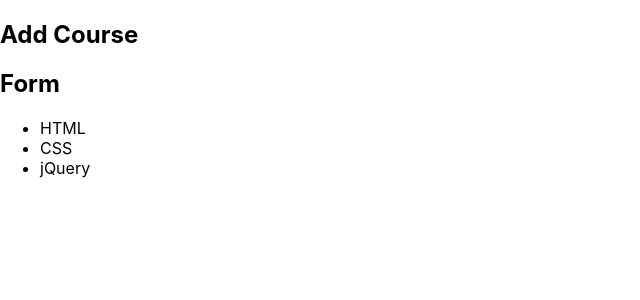
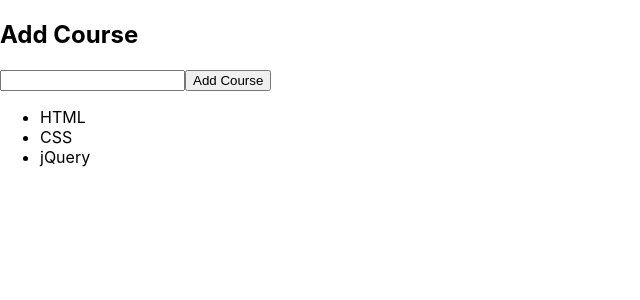
Before and after one commit to MansourMoukdad88/ReactCrud, a React (Create React App) app in the folder crud-app/: page / in a window 1280 px wide. Shown: the top 300 px of the page, without its empty margins (0-640 px from the left). Built offline with nearby package versions, Linux system fonts and the light colour scheme.

Commit message:
Create Form For Add Courses

```diff
--- a/crud-app/src/App.js
+++ b/crud-app/src/App.js
@@ -11,8 +11,22 @@ class App extends Component{
       {name: "HTML"},
       {name: "CSS"},
       {name: "jQuery"}
-    ]
+    ],
+    current: ""
   }
+
+// Update Course
+  updateCourse = (e) => {
+    console.log(e.target.value);
+  }
+
+
+// Add Course
+  addCourse = (e) => {
+    e.preventDefault()
+    console.log("Course Added")
+  }
+
   render() {
     const {courses} = this.state;
     const courseList = courses.map((course, index) =>{
@@ -21,9 +35,8 @@ render() {
     return (
       <section className="App">
         <h1>Add Course</h1>
-  <CourseForm/>
+          <CourseForm update={this.updateCourse} add={this.addCourse}/>
         <ul>{courseList}</ul>
-
       </section>
   );
   }
--- a/crud-app/src/components/CourseForm.js
+++ b/crud-app/src/components/CourseForm.js
@@ -1,10 +1,11 @@
 import React from 'react';
 
-const CourseForm = () => {
+const CourseForm = (props) => {
     return (
-        <div>
-            <h2>Form</h2>
-        </div>
+        <form onSubmit={props.add}>
+            <input type="text" onChange={props.update}/>
+            <button type="submit">Add Course</button>
+        </form>
     )
 }
 
--- a/crud-app/src/components/CourseList.js
+++ b/crud-app/src/components/CourseList.js
@@ -6,9 +6,9 @@ class CourseList extends Component {
     render(){
   return (
     <React.Fragment>
-    <li>
-      {this.props.details}
-    </li>
+      <li>
+        {this.props.details}
+      </li>
     </React.Fragment>
   );
 }
```
Lines whose indentation alone changed are shown as unchanged.
